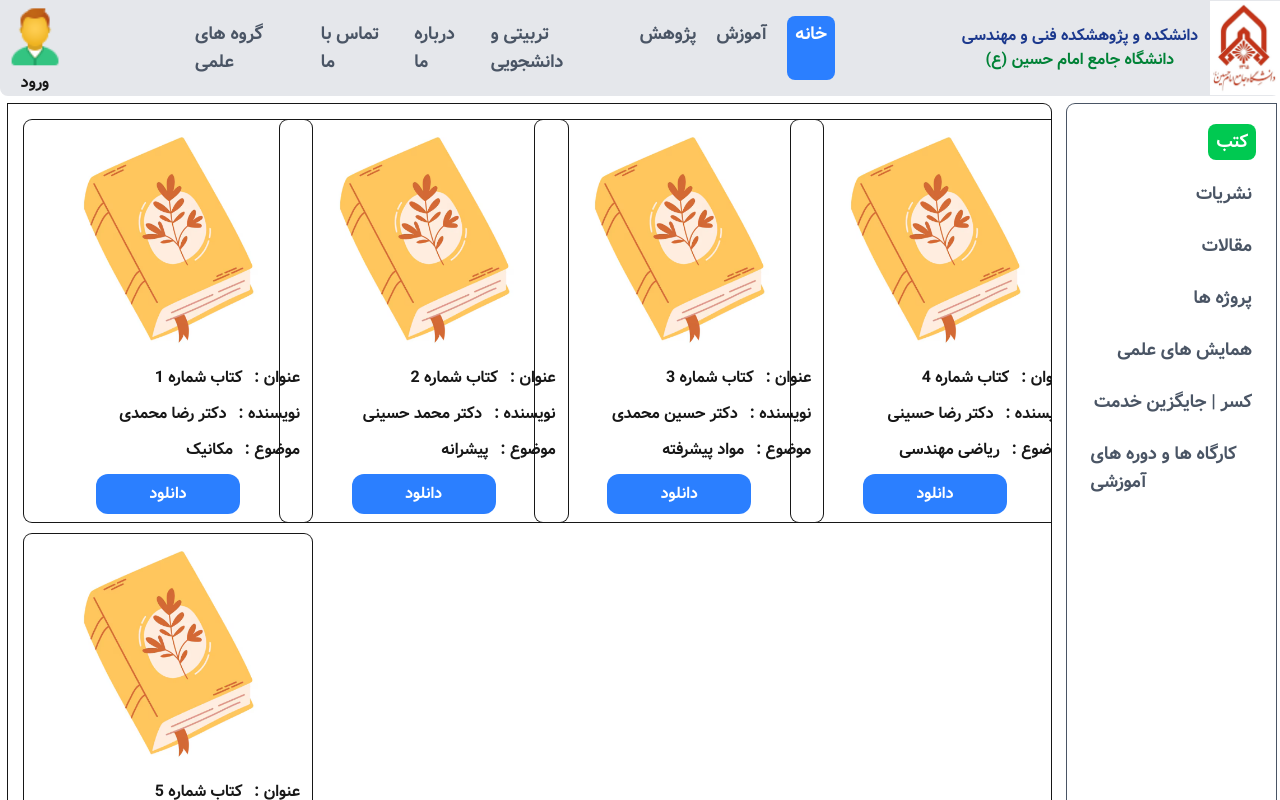
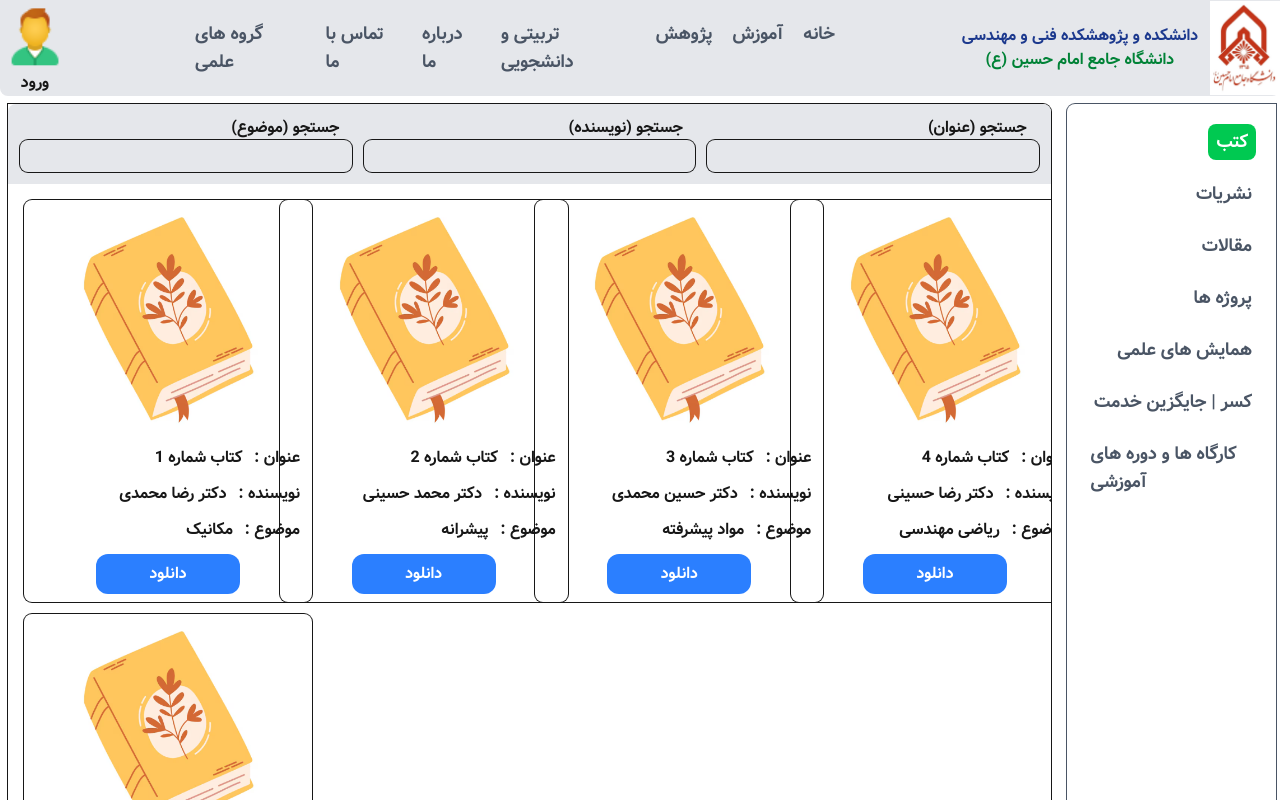
Before and after one commit to MrWebDeveloper20/engtech, a Next.js app: page /Research in a window 1280 px wide. Shown: the top 800 px of the page. Built offline with nearby package versions, Linux system fonts and the light colour scheme.

Commit message:
10 commit

```diff
--- a/app/(front)/AboutUs/page.jsx
+++ b/app/(front)/AboutUs/page.jsx
@@ -2,8 +2,9 @@ import React from 'react'
 
 const page = () => {
   return (
-    <div className='w-full h-screen flex flex-col items-center justify-start my-4'>
-      About Us
+    <div className='vazir w-full h-screen flex flex-col items-center justify-start my-4'>
+      <h2 className='text-blue-500 text-xl'> دانشکده و پژوهشکده فنی و مهندسی </h2>
+      <p className=''>  ... تاریخچه   </p>
     </div>
   )
 }
--- a/app/(front)/ContactUs/page.jsx
+++ b/app/(front)/ContactUs/page.jsx
@@ -4,17 +4,17 @@ const page = () => {
   return (
     <div className='vazir text-xl w-full h-screen flex flex-col items-center justify-start gap-5 my-4 p-10'>
       <div className="address w-full flex flex-row-reverse justify-start items-center">
-        <h2 className=''>  : آدرس</h2>
+        <h2 className='text-blue-500'>  : آدرس</h2>
         <p className='mr-2'>
          تهران - بزرگراه شهید بابایی - دانشگاه جامع امام حسین (ع) - موقعیت امام صادق(ع) - دانشكده و پژوهشكده فنی و مهندسی
         </p>
       </div>
       <div className="phone w-full flex flex-row-reverse justify-start items-center">
-        <h2 className=''>  : تلفن تماس</h2>
+        <h2 className='text-blue-500'>  : تلفن تماس</h2>
         <h2 className='mr-2'> 74189312 </h2>
       </div>
       <div className="email w-full flex flex-row-reverse justify-start items-center">
-        <h2 className=''>  : پست الکترونیکی</h2>
+        <h2 className='text-blue-500'>  : پست الکترونیکی</h2>
         <h2 className='mr-2'> engtech@ihu.ac.ir </h2>
       </div>
 
--- a/app/(front)/Research/books.jsx
+++ b/app/(front)/Research/books.jsx
@@ -1,7 +1,31 @@
 import React from 'react'
 import Image from 'next/image'
 const Books = () => {
+    const handleSearchTitle = (event)=>{
+        console.log(event.target.value)
+    }
+    const handleSearchAuthor = (event)=>{
+        console.log(event.target.value)
+    }
+    const handleSearchSubject = (event)=>{
+        console.log(event.target.value)
+    }
   return (
+   <div className="w-full flex flex-col justify-start items-center">
+    <div className="search w-full flex flex-row-reverse gap-3 p-3 bg-gray-200 rounded-t-lg" >
+        <div className="title w-1/3 flex flex-col items-end">
+            <label className='mr-3' htmlFor="title"> جستجو (عنوان) </label>
+            <input onChange={()=>handleSearchTitle(event)} className='w-full ring-1 rounded-lg py-1 px-3 text-right' type="text" name="title" id="title" />
+        </div>
+        <div className="title w-1/3 flex flex-col items-end">
+            <label className='mr-3' htmlFor="title"> جستجو (نویسنده) </label>
+            <input onChange={()=>handleSearchAuthor(event)} className='w-full ring-1 rounded-lg py-1 px-3 text-right' type="text" name="title" id="title" />
+        </div>
+        <div className="title w-1/3 flex flex-col items-end">
+            <label className='mr-3' htmlFor="title"> جستجو (موضوع) </label>
+            <input onChange={()=>handleSearchSubject(event)} className='w-full ring-1 rounded-lg py-1 px-3 text-right' type="text" name="title" id="title" />
+        </div>
+    </div>
     <div className='vazir w-full h-screen grid grid-cols-4 gap-3 p-4 overflow-y-scroll '>
 
             <div className='w-72 h-fit flex flex-col gap-3 ring-1 rounded-lg'>
@@ -105,6 +129,7 @@ const Books = () => {
             </div>
 
     </div>
+   </div>
   )
 }
 
--- a/components/header/header.jsx
+++ b/components/header/header.jsx
@@ -4,7 +4,7 @@ import React, {useState} from 'react'
 import Link from 'next/link'
 
 const Header = () => {
-  const [select , setSelect] = useState('home')
+  const [select , setSelect] = useState('')
   return (
     <div className='vazir w-full h-24 flex justify-between items-center rounded-b-lg bg-gray-200'>
       <Link href={'/'} className="login flex flex-col items-center justify-center max-w-1/6">
```
Lines whose indentation alone changed are shown as unchanged.
